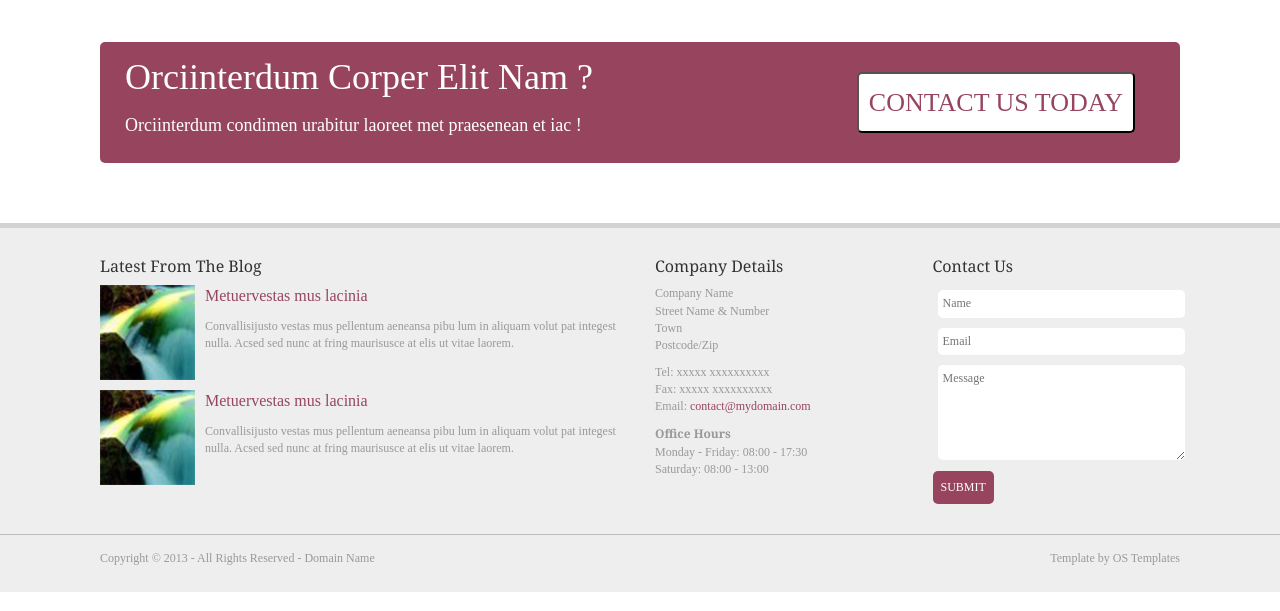
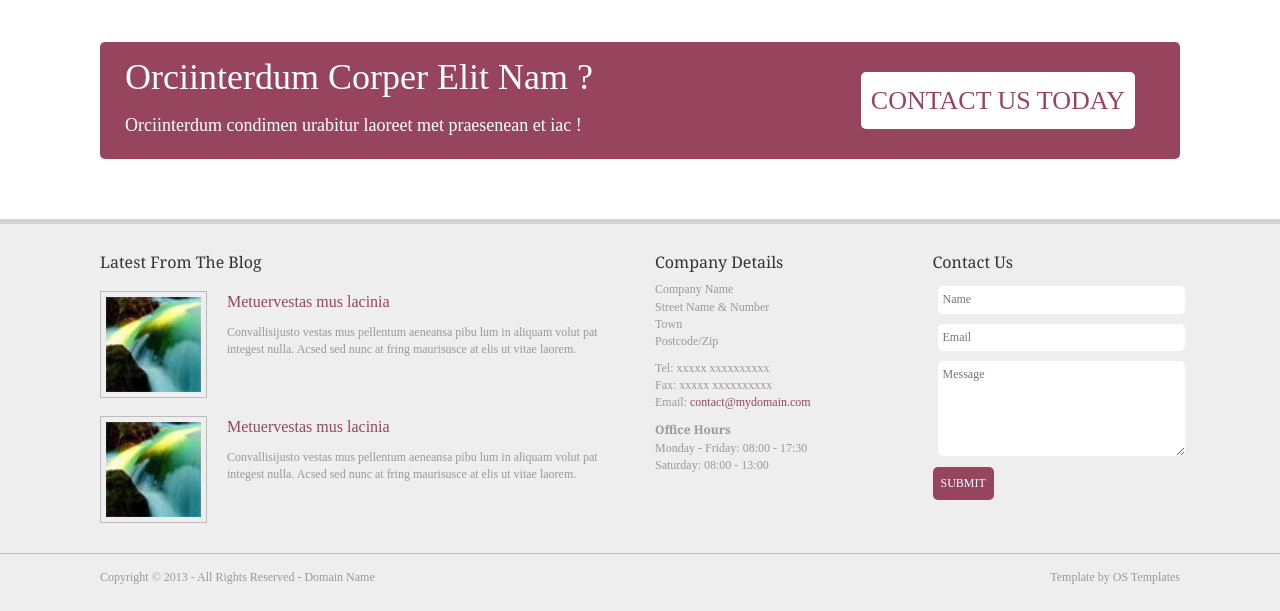
Before and after one commit to DungLe1603/Convert_psd_to_html, a plain HTML site: page index.html in a window 1280 px wide. Shown: the part 1143-1754 px from the top of the page. Drawn offline with Linux system fonts and the light colour scheme; a web font is replaced by a local one.

Commit message:
fix border hover button

```diff
--- a/css/styles.css
+++ b/css/styles.css
@@ -145,6 +145,10 @@ ul>li.text-topbar{
 .top-option:hover {
    background-color: #6a3144;
 }
+#option-home:hover {
+    border-bottom-left-radius: 5px;
+    border-top-left-radius: 5px;
+}
 ul>li>a.text-naviginative{
    color: #fff;
    margin: 0;
@@ -225,16 +229,27 @@ h4{text-align: center;}
     color:#97455f;
     background-color: #fff;
     border-radius: 5px;
+    border-style: none;
 }
 #shout-submit:hover{
+    color: #fff;
+    background-color: #6a3144;
+}
+/*#shout-submit:hover {
     color:#fff;
     background-color: #6a3144;
     border-style: none;
+}*/
+.box1{ margin: 20px 0; }
+.box1-img{
+    float: left;
+    padding: 5px;
+    border: 1px solid #bcbcbc;
 }
-.box1{ margin-top: 10px; }
-.box1-img{ float: left; }
 .box1-text{
-    margin-left: 105px;
+    margin: 20px;
+    position: relative;
+    left: 20px;
 }
 .box1-title{ font-size: 16px; color: #97455f; }
 .input-footer{
--- a/index.html
+++ b/index.html
@@ -62,7 +62,7 @@
 					</div>
 					<div class="top-navigation col-xs-12 col-sm-12 col-md-12">
 						<ul>
-								<li class="top-option"><a href="#">HOME</a></li>
+								<li id="option-home" class="top-option"><a href="#">HOME</a></li>
 								<li class="top-option"><a href="#">STYLE DEMO</a></li>
 								<li class="top-option"><a href="#">PULL WIDTH</a></li>
 								<li class="top-option"><a href="#">DROPDOWN</a></li>
@@ -213,6 +213,7 @@
 						</div>
 					</div>
 					<br>
+
 					<div class="box1">
 						<div class="box1-img"><img src="image/95x2.png"></div>
 						<div class="box1-text">
```
